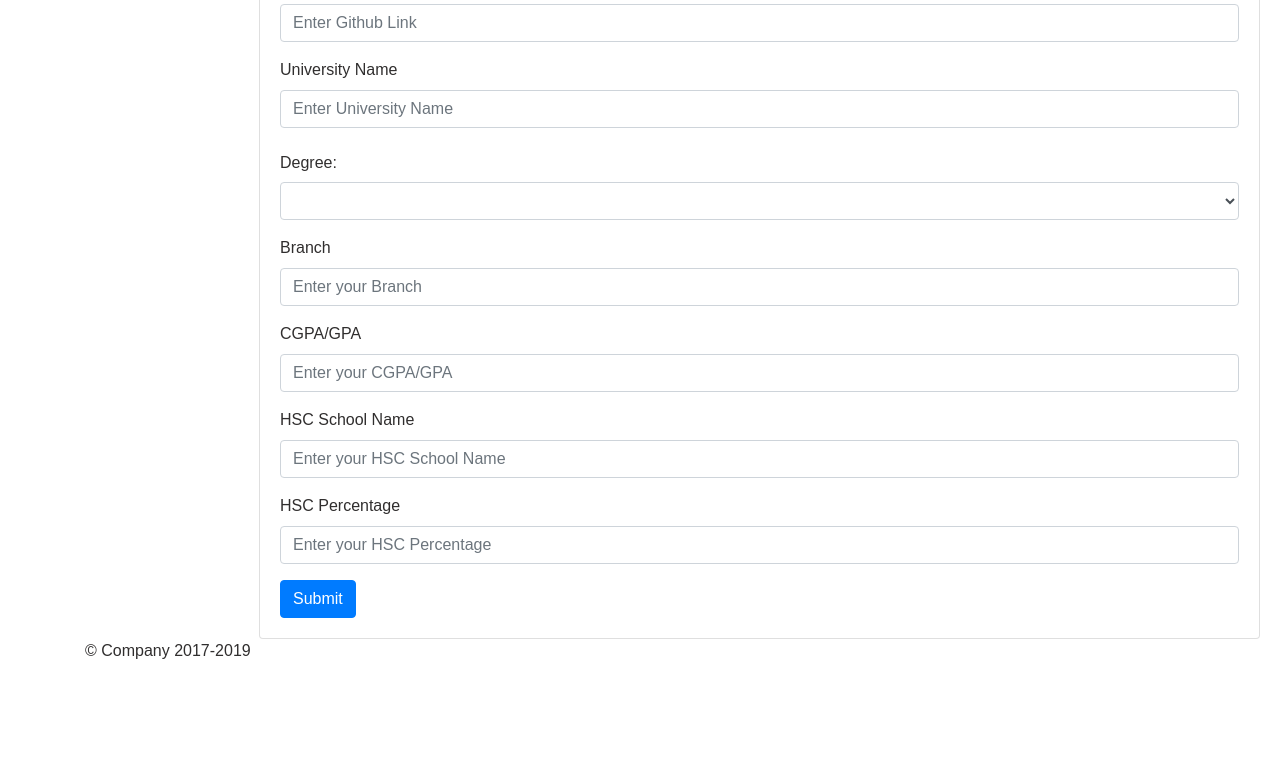
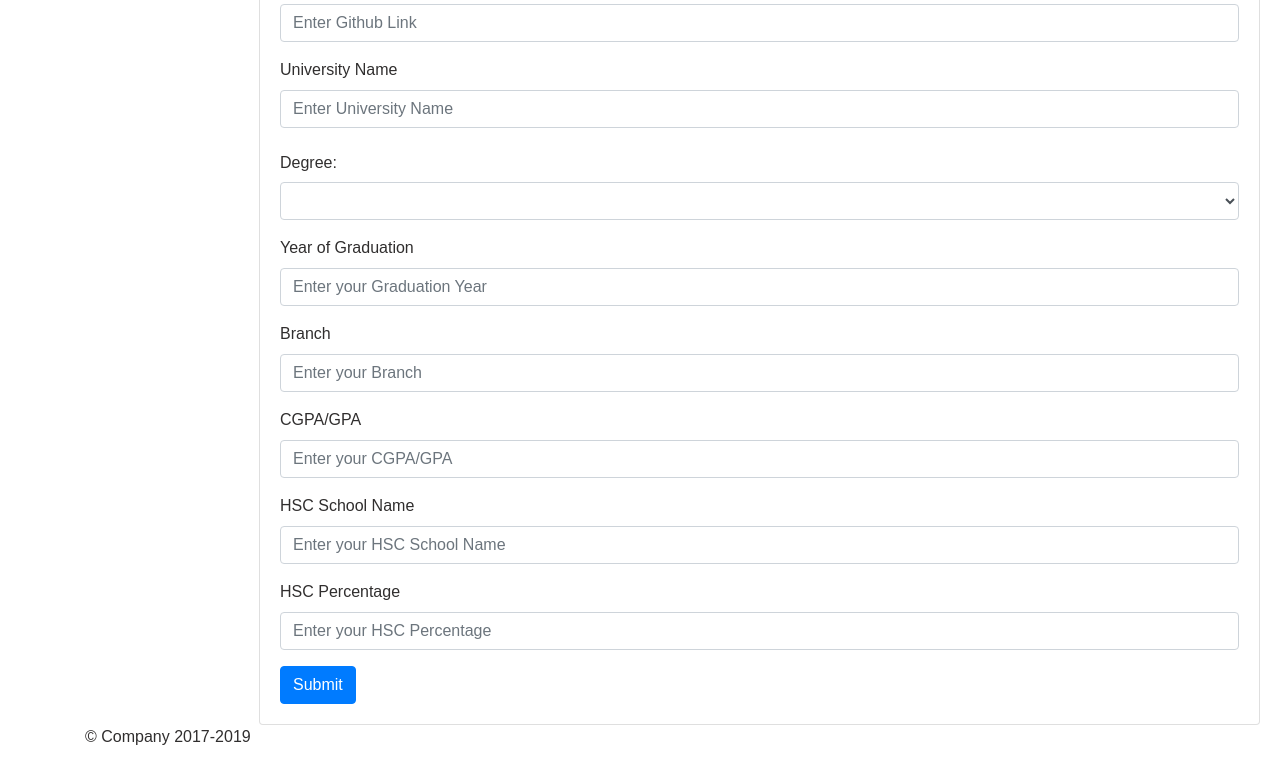
Before and after one commit to Pranav-Programmer/Resume-Builder, a Django app: page /sec1 in a window 1280 px wide. Shown: the part 494-1259 px from the top of the page. Before the commit the page ends 1153 px from the top, so only its background shows below. Run offline with Django 4.2, Linux system fonts and the light colour scheme.

Commit message:
Update sec1.html

```diff
--- a/LoginUser/templates/sec1.html
+++ b/LoginUser/templates/sec1.html
@@ -87,6 +87,10 @@ body{
                 <option>Phd</option>
             </select>
 </div>
+ <div class="mb-3">
+    <label for="Graduation" class="form-label">Year of Graduation</label>
+    <input type="number" class="form-control" id="" name="Graduation" placeholder="Enter your Graduation Year">
+  </div>
 <div class="mb-3">
     <label for="Branch" class="form-label">Branch</label>
     <input type="text" class="form-control" id="" name="Branch" placeholder="Enter your Branch">
```
